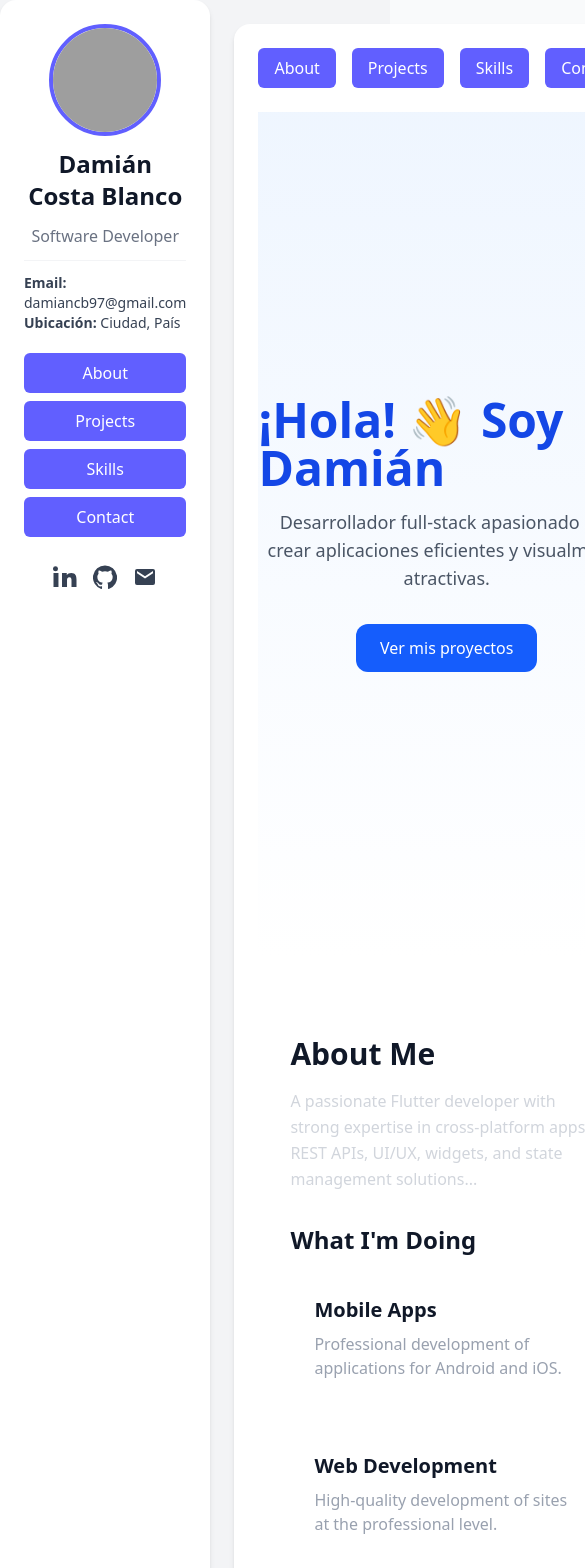
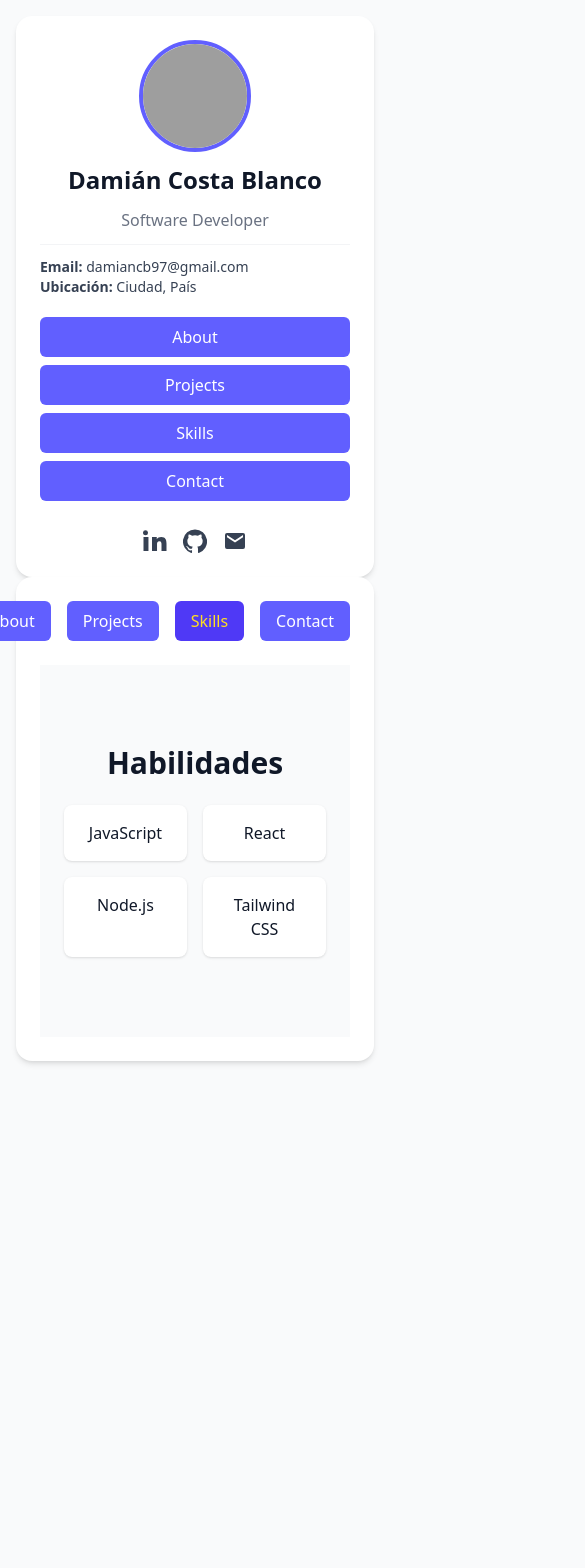
Before and after one commit to Damiancb97/portfolio, a React (Vite) app: page /skills in a window 390 px wide. Shown: the top 1568 px of the page, 585 px wide, since content can reach past the window. After the commit the page ends 1077 px from the top, so only its background shows below. Built offline with nearby package versions, Linux system fonts and the light colour scheme; grey boxes are pictures that could not be loaded.

Commit message:
Implement layout for section

```diff
--- a/package.json
+++ b/package.json
@@ -14,7 +14,8 @@
     "@tailwindcss/postcss": "^4.1.16",
     "@tailwindcss/vite": "^4.1.16",
     "react": "^19.1.1",
-    "react-dom": "^19.1.1"
+    "react-dom": "^19.1.1",
+    "react-router-dom": "^7.9.5"
   },
   "devDependencies": {
     "@eslint/js": "^9.36.0",
--- a/src/App.jsx
+++ b/src/App.jsx
@@ -1,5 +1,6 @@
 // App.jsx
-import Sidebar from './components/Sidebar';
+import { Routes, Route } from 'react-router-dom';
+import Layout from './components/Layout';
 import Hero from './sections/Hero/Hero';
 import About from './sections/About/About';
 import Projects from './sections/Projects/Projects';
@@ -8,53 +9,14 @@ import Contact from './sections/Contact/Contact';
 
 export default function App() {
   return (
-    <div className="flex min-h-screen bg-gray-100">
-      {/* Sidebar */}
-      <Sidebar />
-
-      {/* Contenedor principal / Body */}
-      <main className="flex-1 p-6 md:ml-6">
-        {/* Contenedor marcado */}
-        <div className="bg-white rounded-2xl shadow-md p-6 min-h-screen flex flex-col">
-
-          {/* Menú de navegación arriba a la derecha */}
-          <div className="flex justify-end gap-4 mb-6">
-            <a href="#about" className="bg-indigo-500 text-white py-2 px-4 rounded-md hover:bg-indigo-600">
-              About
-            </a>
-            <a href="#projects" className="bg-indigo-500 text-white py-2 px-4 rounded-md hover:bg-indigo-600">
-              Projects
-            </a>
-            <a href="#skills" className="bg-indigo-500 text-white py-2 px-4 rounded-md hover:bg-indigo-600">
-              Skills
-            </a>
-            <a href="#contact" className="bg-indigo-500 text-white py-2 px-4 rounded-md hover:bg-indigo-600">
-              Contact
-            </a>
-          </div>
-
-          {/* Contenido de las secciones */}
-          <section id="hero" className="mb-12">
-            <Hero />
-          </section>
-
-          <section id="about" className="mb-12">
-            <About />
-          </section>
-
-          <section id="projects" className="mb-12">
-            <Projects />
-          </section>
-
-          <section id="skills" className="mb-12">
-            <Skills />
-          </section>
-
-          <section id="contact" className="scroll-smooth">
-            <Contact />
-          </section>
-        </div>
-      </main>
-    </div>
+    <Routes>
+      <Route element={<Layout />}>
+        <Route path="/" element={<Hero />} />
+        <Route path="/about" element={<About />} />
+        <Route path="/projects" element={<Projects />} />
+        <Route path="/skills" element={<Skills />} />
+        <Route path="/contact" element={<Contact />} />
+      </Route>
+    </Routes>
   );
 }
--- /dev/null
+++ b/src/components/Layout.jsx
@@ -0,0 +1,17 @@
+import { Outlet } from 'react-router-dom';
+import Sidebar from './Sidebar';
+import NavLinks from './NavLinks';
+
+export default function Layout() {
+  return (
+    <div className="min-h-screen md:grid md:grid-cols-[280px_1fr] gap-6 p-4 md:p-6 items-start">
+      <Sidebar />
+      <main className="bg-white dark:bg-gray-800 rounded-2xl shadow-md p-6">
+        <div className="flex justify-end gap-4 mb-6">
+          <NavLinks />
+        </div>
+        <Outlet />
+      </main>
+    </div>
+  );
+}
--- a/src/components/Sidebar.jsx
+++ b/src/components/Sidebar.jsx
@@ -48,7 +48,7 @@ export default function Sidebar() {
 
       {/* Iconos de redes */}
       <div className="flex gap-4 mt-4 text-gray-700">
-        <a href="#" aria-label="LinkedIn" title="LinkedIn" className="hover:text-indigo-600">
+        <a href="https://www.linkedin.com/in/damiancb" aria-label="LinkedIn" title="LinkedIn" className="hover:text-indigo-600">
           <svg className="w-6 h-6" viewBox="0 0 24 24" fill="currentColor">
             <path d="M4.98 3.5A2.5 2.5 0 1 1 0 3.5a2.5 2.5 0 0 1 4.98 0zM.5 8h4.96v14H.5V8zM9 8h4.76v2.06h.07C14.7 8.94 16.12 8 18.33 8 22.5 8 23.5 10.77 23.5 14.7V22H18.5v-6.3c0-1.5-.03-3.42-2.08-3.42-2.08 0-2.4 1.63-2.4 3.31V22H9V8z" />
           </svg>
--- /dev/null
+++ b/src/components/navLinks.jsx
@@ -0,0 +1,17 @@
+import { NavLink } from 'react-router-dom';
+
+const base =
+  'py-2 px-4 rounded-md transition bg-indigo-500 text-white hover:bg-indigo-600';
+const active = 'py-2 px-4 bg-indigo-600 text-yellow-300 rounded-md';
+
+export default function NavLinks() {
+  return (
+    <nav className="flex gap-4">
+      <NavLink to="/" end className={({ isActive }) => (isActive ? active : base)}>Home</NavLink>
+      <NavLink to="/about" className={({ isActive }) => (isActive ? active : base)}>About</NavLink>
+      <NavLink to="/projects" className={({ isActive }) => (isActive ? active : base)}>Projects</NavLink>
+      <NavLink to="/skills" className={({ isActive }) => (isActive ? active : base)}>Skills</NavLink>
+      <NavLink to="/contact" className={({ isActive }) => (isActive ? active : base)}>Contact</NavLink>
+    </nav>
+  );
+}
--- /dev/null
+++ b/src/hooks/UseScrollSpy.jsx
@@ -0,0 +1,30 @@
+import { useEffect, useState } from 'react';
+
+export default function useScrollSpy(ids, options = {}) {
+  const [activeId, setActiveId] = useState(ids?.[0] ?? null);
+
+  useEffect(() => {
+    if (!Array.isArray(ids) || ids.length === 0) return;
+
+    const targets = ids.map(id => document.getElementById(id)).filter(Boolean);
+    if (targets.length === 0) return;
+
+    const observer = new IntersectionObserver(
+      entries => {
+        entries.forEach(entry => {
+          if (entry.isIntersecting) setActiveId(entry.target.id);
+        });
+      },
+      {
+        root: null,
+        rootMargin: options.rootMargin ?? '-40% 0px -55% 0px',
+        threshold: options.threshold ?? [0, 0.5, 1],
+      }
+    );
+
+    targets.forEach(el => observer.observe(el));
+    return () => observer.disconnect();
+  }, [ids.join('|')]);
+
+  return activeId;
+}
--- a/src/main.jsx
+++ b/src/main.jsx
@@ -1,11 +1,13 @@
 import { StrictMode } from 'react'
 import { createRoot } from 'react-dom/client'
+import { BrowserRouter } from 'react-router-dom';
 import './styles/index.css'
 import App from './App.jsx'
 
-
 createRoot(document.getElementById('root')).render(
   <StrictMode>
-    <App />
+    <BrowserRouter>
+      <App />
+    </BrowserRouter>
   </StrictMode>,
 )
```
Also changed, not shown: 1 other file (tests, documents, lock files or other folders).
